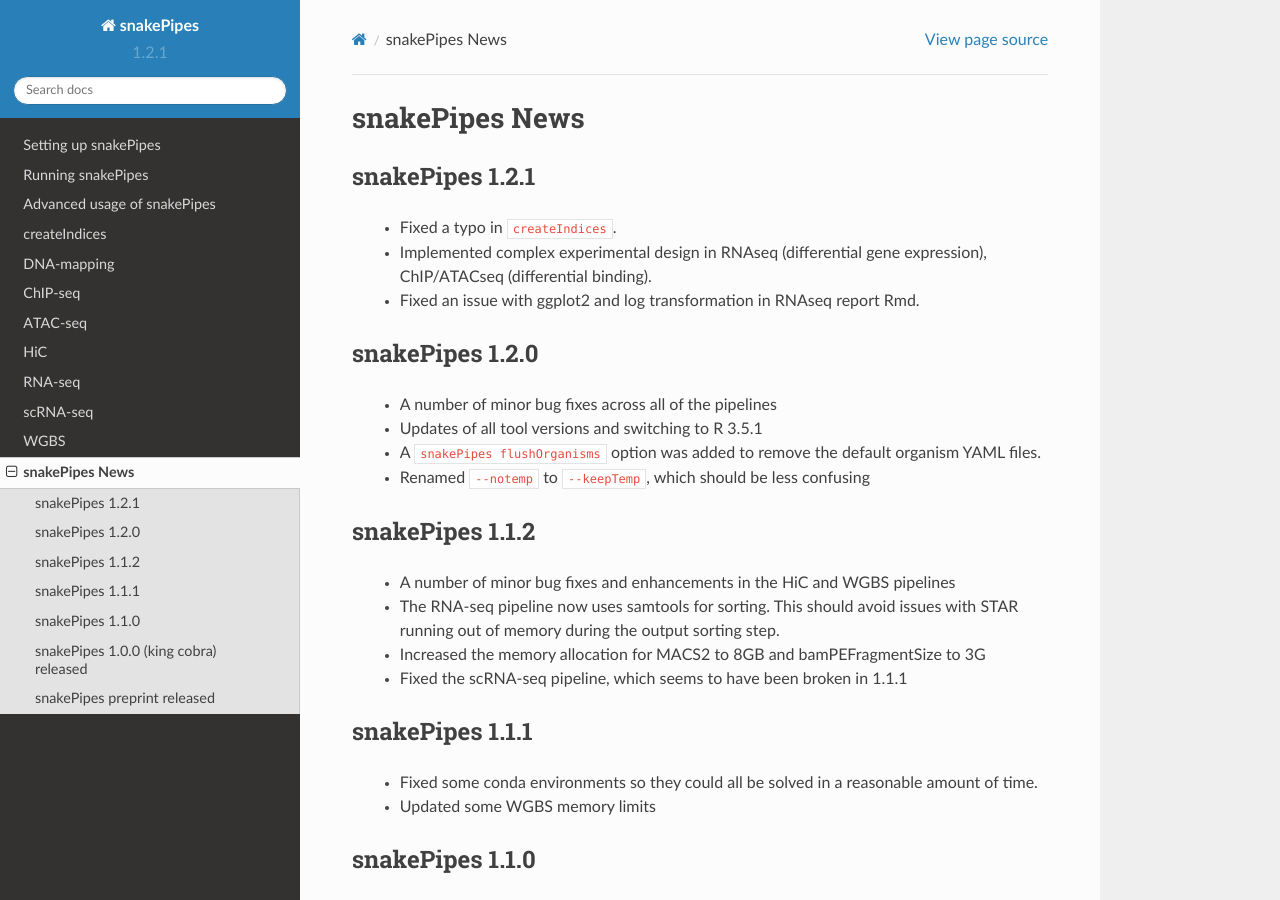
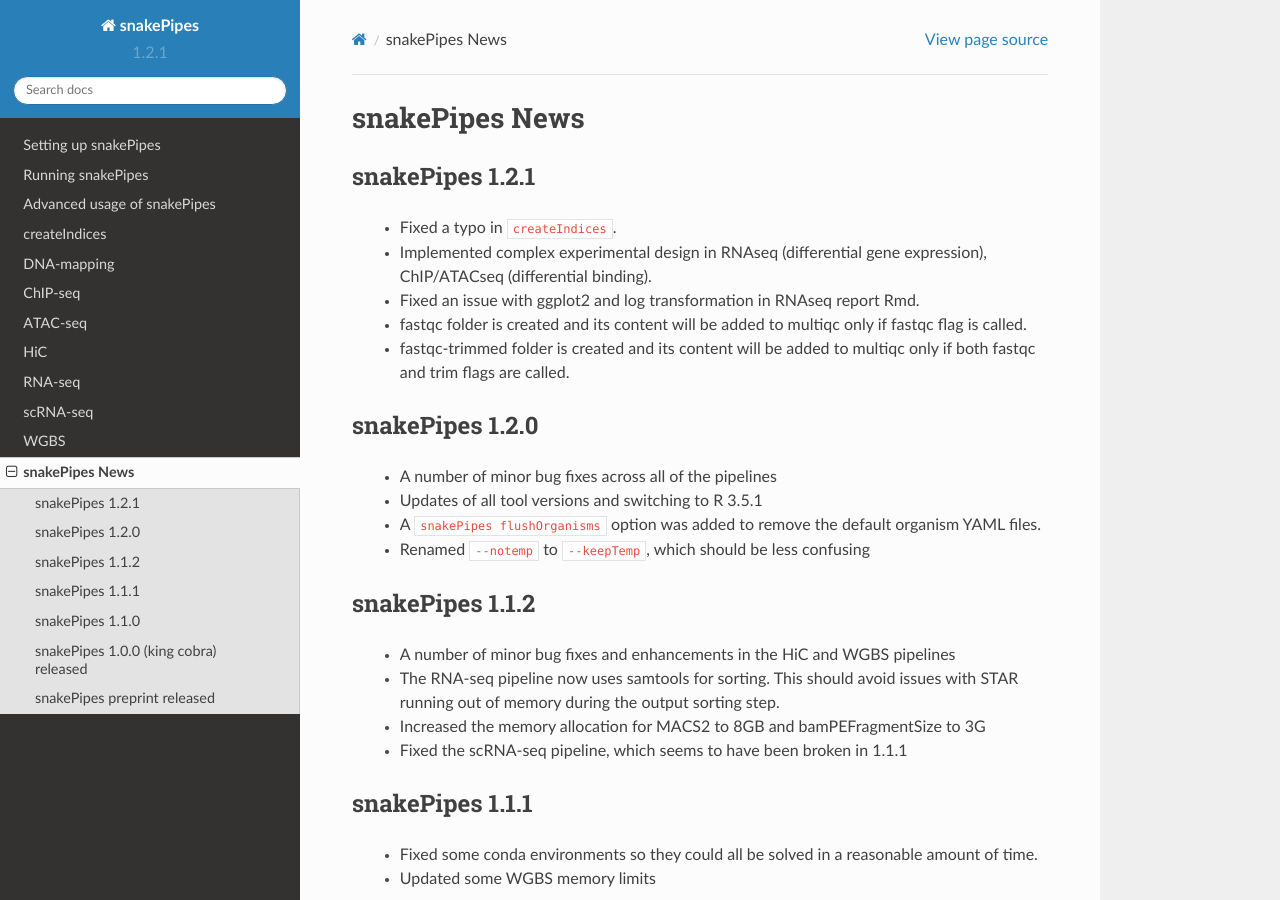
Before and after one commit to maxplanck-ie/snakepipes, a Sphinx documentation site: the page built from docs/content/News.rst, in a window 1280 px wide and 900 px high. Built offline with Sphinx 7.4.7 and the Read the Docs theme 2.0.0, drawn with Linux system fonts in a browser that asks for light colours.

Commit message:
updated news.rst

```diff
--- a/docs/content/News.rst
+++ b/docs/content/News.rst
@@ -7,6 +7,8 @@ snakePipes 1.2.1
  * Fixed a typo in ``createIndices``.
  * Implemented complex experimental design in RNAseq (differential gene expression), ChIP/ATACseq (differential binding).
  * Fixed an issue with ggplot2 and log transformation in RNAseq report Rmd.
+ * fastqc folder is created and its content will be added to multiqc only if fastqc flag is called.
+ * fastqc-trimmed folder is created and its content will be added to multiqc only if both fastqc and trim flags are called.
 
 snakePipes 1.2.0
 ----------------
```
